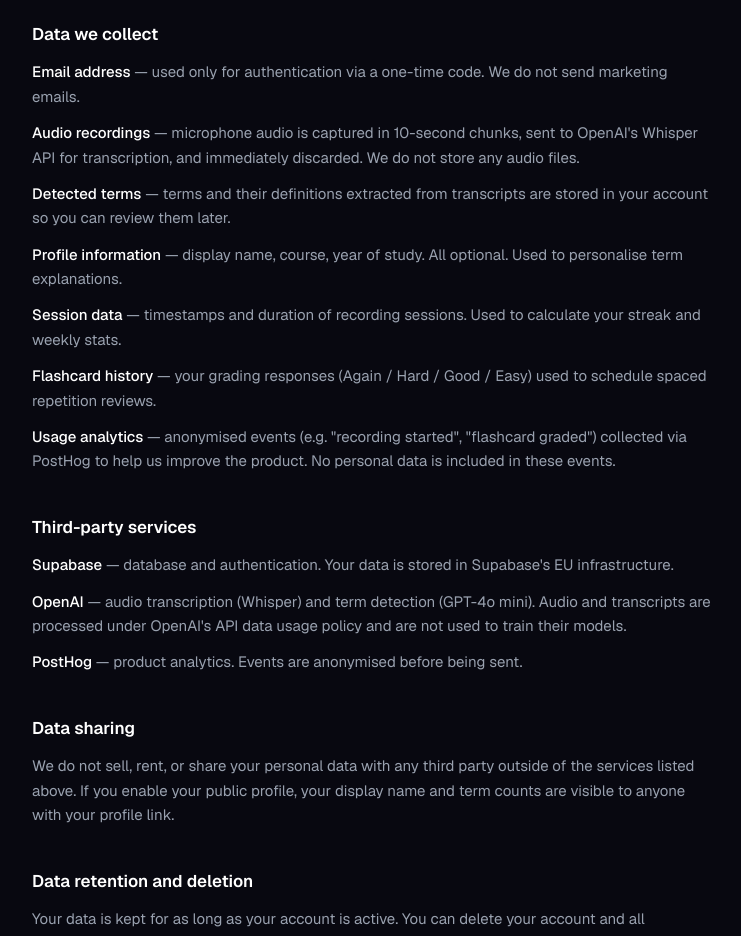
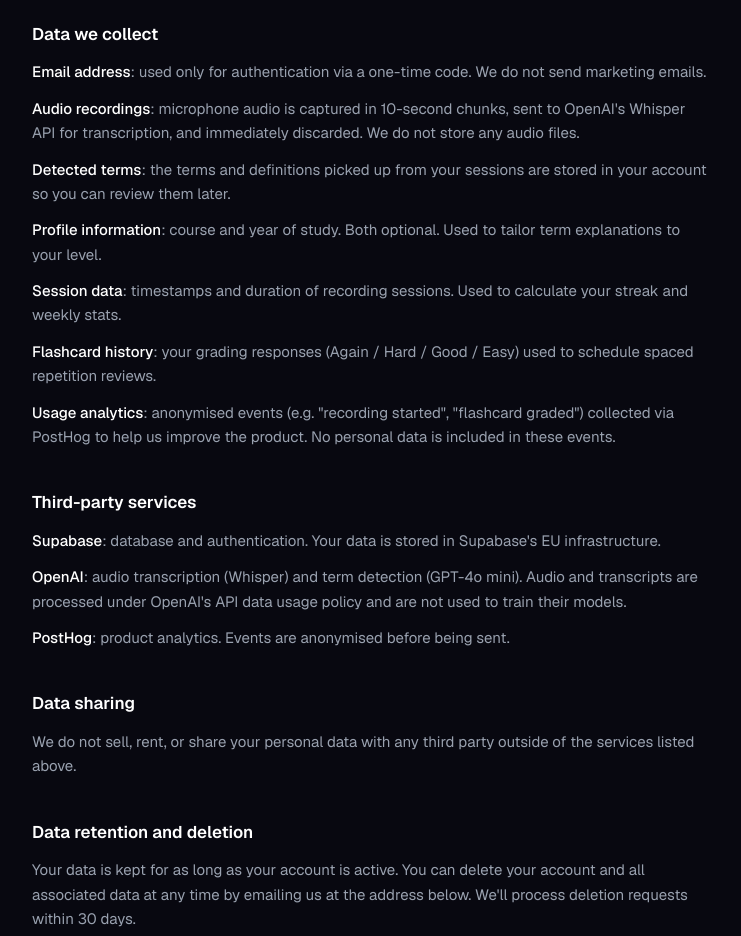
Before and after one commit to demist-app/demist, a Next.js app in the folder web/: page /privacy in a window 1280 px wide. Shown: the part 380-1316 px from the top of the page, without its empty margins (268-1009 px from the left). Built offline with nearby package versions, Linux system fonts and the light colour scheme.

Commit message:
humanising everything

```diff
--- a/web/app/landing-client.tsx
+++ b/web/app/landing-client.tsx
@@ -44,7 +44,7 @@
 const FEATURES = [
   {
     title: 'Listens in real time',
-    body: 'Processes audio every 10 seconds and surfaces definitions the moment a term appears — not after the lecture.',
+    body: 'Processes audio every 10 seconds and surfaces definitions the moment a term appears, not in a summary after.',
     Icon: MicIcon,
   },
   {
@@ -68,12 +68,12 @@
   {
     n: '02',
     title: 'Terms appear as you listen',
-    body: 'Unfamiliar concepts surface as subtle cards that disappear after a few seconds. Never intrusive — only when it matters.',
+    body: 'Unfamiliar concepts surface as subtle cards that disappear after a few seconds. Never intrusive, never distracting.',
   },
   {
     n: '03',
-    title: 'Review after. Retain forever.',
-    body: 'Your full session glossary is waiting after the lecture. Flashcards queue themselves based on what needs your attention.',
+    title: 'Review after. Actually remember.',
+    body: 'Your full glossary is there when the lecture ends. Flashcards are scheduled around what you actually need to work on.',
   },
 ]
 
@@ -156,7 +156,7 @@
           className="text-gray-500 text-[16px] sm:text-[18px] leading-relaxed mb-10 max-w-[480px]"
           {...anim(240)}
         >
-          Demist listens as you learn and quietly surfaces definitions for unfamiliar terms — so you stay focused without falling behind.
+          Demist listens as you learn and quietly surfaces definitions for unfamiliar terms, so you stay focused without falling behind.
         </p>
 
         <div className="flex flex-col sm:flex-row items-center gap-3 mb-16" {...anim(320)}>
@@ -248,8 +248,8 @@
           className="text-[30px] sm:text-[42px] font-bold tracking-tight text-center mb-14 leading-tight"
           {...scrollAnim(featuresRef.visible, 80)}
         >
-          Everything you need.{' '}
-          <span className="text-gray-600 font-normal">Nothing you don't.</span>
+          Three simple tools.{' '}
+          <span className="text-gray-600 font-normal">All of them matter.</span>
         </h2>
         <div className="grid grid-cols-1 sm:grid-cols-3 gap-4">
           {FEATURES.map(({ title, body, Icon }, i) => (
@@ -280,8 +280,8 @@
           className="text-[30px] sm:text-[42px] font-bold tracking-tight text-center mb-16 leading-tight"
           {...scrollAnim(stepsRef.visible, 80)}
         >
-          From zero to glossary{' '}
-          <span className="text-gray-600 font-normal">in one lecture.</span>
+          Open it, hit record.{' '}
+          <span className="text-gray-600 font-normal">That's the whole setup.</span>
         </h2>
         <div>
           {STEPS.map(({ n, title, body }, i) => (
@@ -319,7 +319,7 @@
           className="text-gray-600 text-[15px] leading-relaxed mb-10 max-w-[460px] mx-auto"
           {...scrollAnim(extRef.visible, 160)}
         >
-          The Demist extension surfaces definitions on any page — lecture slides, YouTube, PDFs, reading lists. Pairs with the web app automatically.
+          The Demist extension surfaces definitions on any page: lecture slides, YouTube, PDFs, reading lists. Syncs with your web app automatically.
         </p>
 
         <div className="flex flex-col sm:flex-row items-center justify-center gap-3" {...scrollAnim(extRef.visible, 240)}>
--- a/web/app/onboarding/page.tsx
+++ b/web/app/onboarding/page.tsx
@@ -68,7 +68,7 @@
               What are you<br />studying?
             </h1>
             <p className="text-gray-500 mb-8">
-              Demist pitches every explanation at your level.
+              We use this to get explanations at the right level.
             </p>
 
             <input
--- a/web/app/privacy/page.tsx
+++ b/web/app/privacy/page.tsx
@@ -24,50 +24,50 @@
           <section>
             <h2 className="text-[17px] font-semibold mb-3">What Demist does</h2>
             <p className="text-gray-400">
-              Demist is a study tool that listens to your lectures, detects unfamiliar terminology, and builds a personal glossary for you to review. This policy explains what data we collect, why, and how it is handled.
+              Demist is a study tool that listens to your lectures, picks out unfamiliar terminology, and builds a personal glossary for you to review. This policy explains what data we collect, why, and how it is handled.
             </p>
           </section>
 
           <section>
             <h2 className="text-[17px] font-semibold mb-3">Data we collect</h2>
             <ul className="space-y-3 text-gray-400">
-              <li><span className="text-white font-medium">Email address</span> — used only for authentication via a one-time code. We do not send marketing emails.</li>
-              <li><span className="text-white font-medium">Audio recordings</span> — microphone audio is captured in 10-second chunks, sent to OpenAI&apos;s Whisper API for transcription, and immediately discarded. We do not store any audio files.</li>
-              <li><span className="text-white font-medium">Detected terms</span> — terms and their definitions extracted from transcripts are stored in your account so you can review them later.</li>
-              <li><span className="text-white font-medium">Profile information</span> — display name, course, year of study. All optional. Used to personalise term explanations.</li>
-              <li><span className="text-white font-medium">Session data</span> — timestamps and duration of recording sessions. Used to calculate your streak and weekly stats.</li>
-              <li><span className="text-white font-medium">Flashcard history</span> — your grading responses (Again / Hard / Good / Easy) used to schedule spaced repetition reviews.</li>
-              <li><span className="text-white font-medium">Usage analytics</span> — anonymised events (e.g. &quot;recording started&quot;, &quot;flashcard graded&quot;) collected via PostHog to help us improve the product. No personal data is included in these events.</li>
+              <li><span className="text-white font-medium">Email address</span>: used only for authentication via a one-time code. We do not send marketing emails.</li>
+              <li><span className="text-white font-medium">Audio recordings</span>: microphone audio is captured in 10-second chunks, sent to OpenAI&apos;s Whisper API for transcription, and immediately discarded. We do not store any audio files.</li>
+              <li><span className="text-white font-medium">Detected terms</span>: the terms and definitions picked up from your sessions are stored in your account so you can review them later.</li>
+              <li><span className="text-white font-medium">Profile information</span>: course and year of study. Both optional. Used to tailor term explanations to your level.</li>
+              <li><span className="text-white font-medium">Session data</span>: timestamps and duration of recording sessions. Used to calculate your streak and weekly stats.</li>
+              <li><span className="text-white font-medium">Flashcard history</span>: your grading responses (Again / Hard / Good / Easy) used to schedule spaced repetition reviews.</li>
+              <li><span className="text-white font-medium">Usage analytics</span>: anonymised events (e.g. &quot;recording started&quot;, &quot;flashcard graded&quot;) collected via PostHog to help us improve the product. No personal data is included in these events.</li>
             </ul>
           </section>
 
           <section>
             <h2 className="text-[17px] font-semibold mb-3">Third-party services</h2>
             <ul className="space-y-3 text-gray-400">
-              <li><span className="text-white font-medium">Supabase</span> — database and authentication. Your data is stored in Supabase&apos;s EU infrastructure.</li>
-              <li><span className="text-white font-medium">OpenAI</span> — audio transcription (Whisper) and term detection (GPT-4o mini). Audio and transcripts are processed under OpenAI&apos;s API data usage policy and are not used to train their models.</li>
-              <li><span className="text-white font-medium">PostHog</span> — product analytics. Events are anonymised before being sent.</li>
+              <li><span className="text-white font-medium">Supabase</span>: database and authentication. Your data is stored in Supabase&apos;s EU infrastructure.</li>
+              <li><span className="text-white font-medium">OpenAI</span>: audio transcription (Whisper) and term detection (GPT-4o mini). Audio and transcripts are processed under OpenAI&apos;s API data usage policy and are not used to train their models.</li>
+              <li><span className="text-white font-medium">PostHog</span>: product analytics. Events are anonymised before being sent.</li>
             </ul>
           </section>
 
           <section>
             <h2 className="text-[17px] font-semibold mb-3">Data sharing</h2>
             <p className="text-gray-400">
-              We do not sell, rent, or share your personal data with any third party outside of the services listed above. If you enable your public profile, your display name and term counts are visible to anyone with your profile link.
+              We do not sell, rent, or share your personal data with any third party outside of the services listed above.
             </p>
           </section>
 
           <section>
             <h2 className="text-[17px] font-semibold mb-3">Data retention and deletion</h2>
             <p className="text-gray-400">
-              Your data is kept for as long as your account is active. You can delete your account and all associated data at any time by contacting us at the email below. We will process deletion requests within 30 days.
+              Your data is kept for as long as your account is active. You can delete your account and all associated data at any time by emailing us at the address below. We&apos;ll process deletion requests within 30 days.
             </p>
           </section>
 
           <section>
             <h2 className="text-[17px] font-semibold mb-3">Cookies</h2>
             <p className="text-gray-400">
-              We use a single session cookie to keep you logged in. No advertising or tracking cookies are used.
+              We use a single session cookie to keep you logged in. No advertising or tracking cookies.
             </p>
           </section>
 
```
